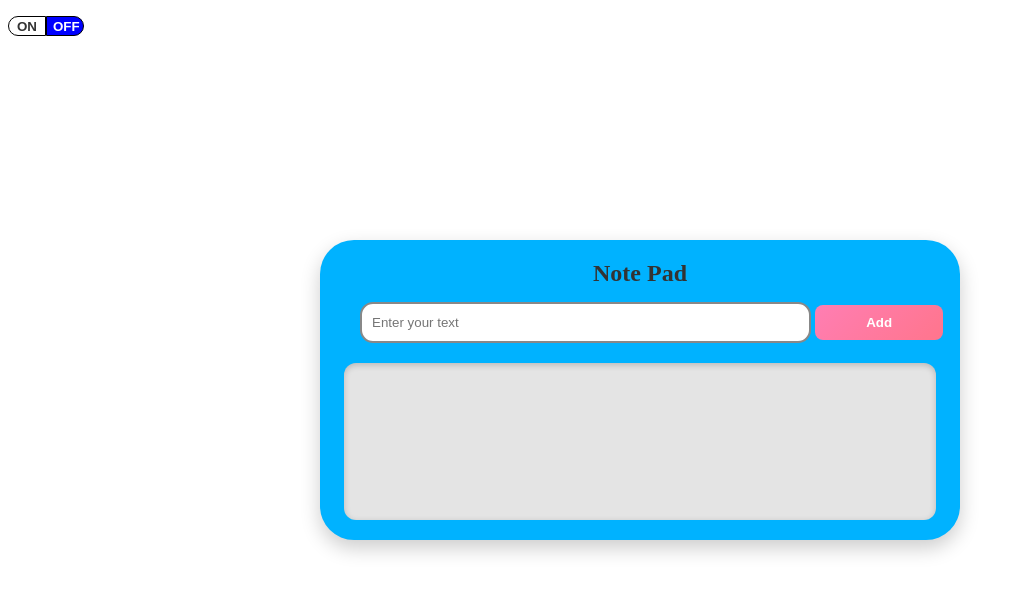
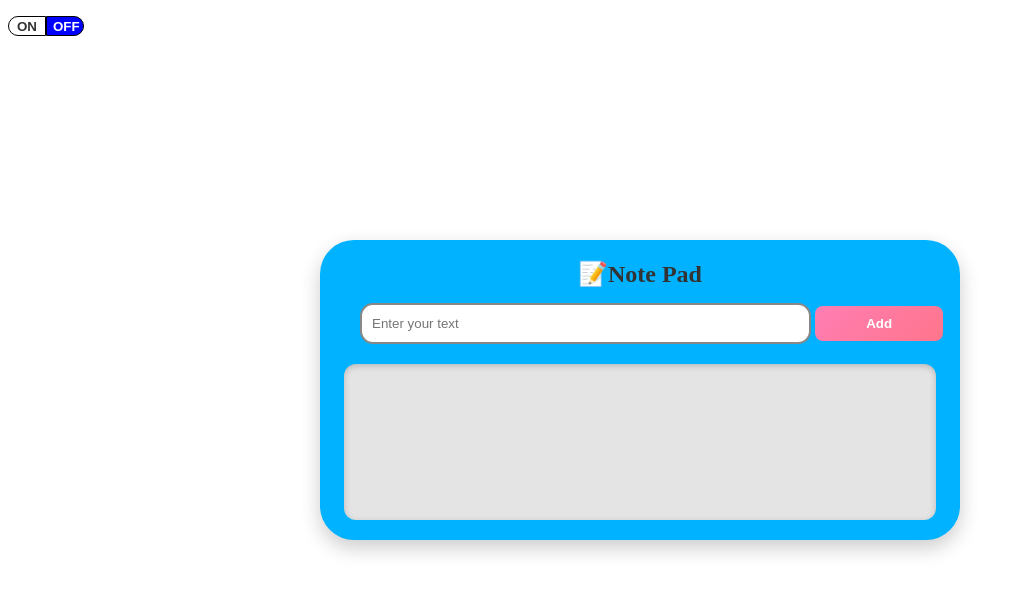
Before and after one commit to Ritik10x/Note-Pad, a plain HTML site: page index.html in a window 1280 px wide. Shown: the whole page, without its empty margins (0-1022 px from the left). Drawn offline with Linux system fonts and the light colour scheme.

Commit message:
Update index.html

```diff
--- a/index.html
+++ b/index.html
@@ -10,7 +10,7 @@
 
 <body>
     <div class="main">
-        <h2> Note Pad</h2>
+        <h2> 📝Note Pad</h2>
         <span><input class="inn" type="text" placeholder="Enter your text" value="">
 
             <button class="btnAdd"> Add</button>
```
